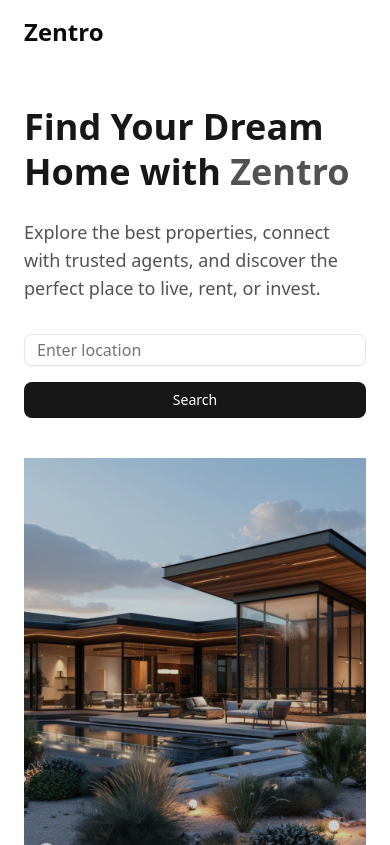
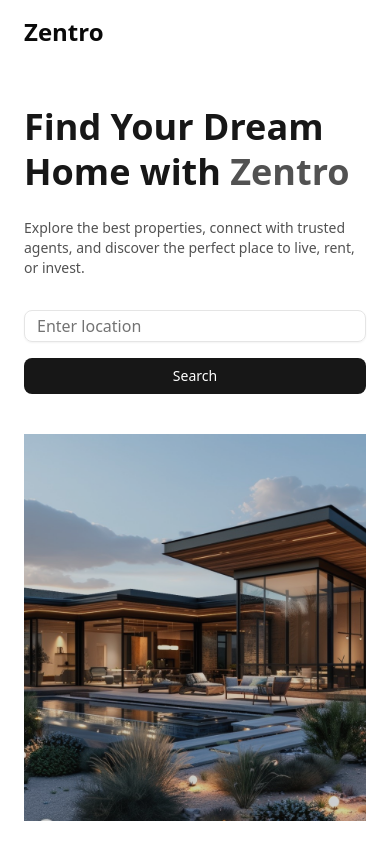
Before and after one commit to ArunRoy404/zentro-client, a Next.js app: page / in a window 390 px wide. Built offline with nearby package versions, Linux system fonts and the light colour scheme.

Commit message:
style: esponsive fixed

```diff
--- a/src/section/Hero.jsx
+++ b/src/section/Hero.jsx
@@ -19,7 +19,7 @@ export default function Hero() {
           {/* description  */}
           <div className="flex justify-end">
             <div className="lg:max-w-100">
-              <p className="mt-6 text-lg text-neutral-600">
+              <p className="mt-6 text-sm md:text-lg text-neutral-600">
                 Explore the best properties, connect with trusted agents, and discover the perfect place to live, rent, or invest.
               </p>
 
```
